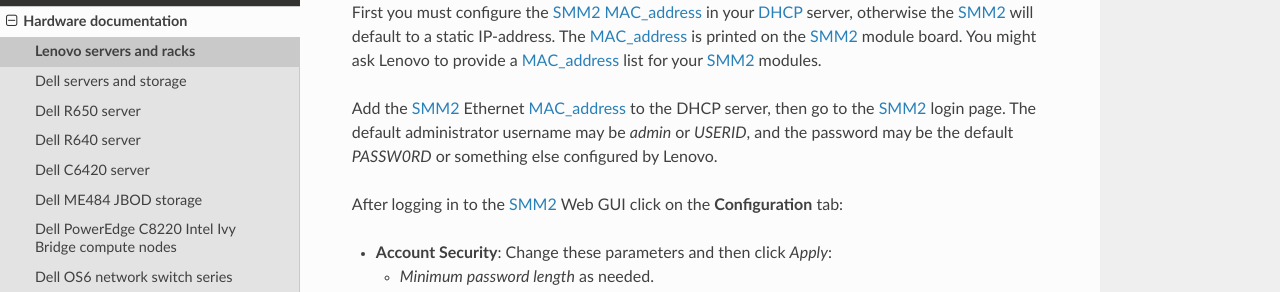
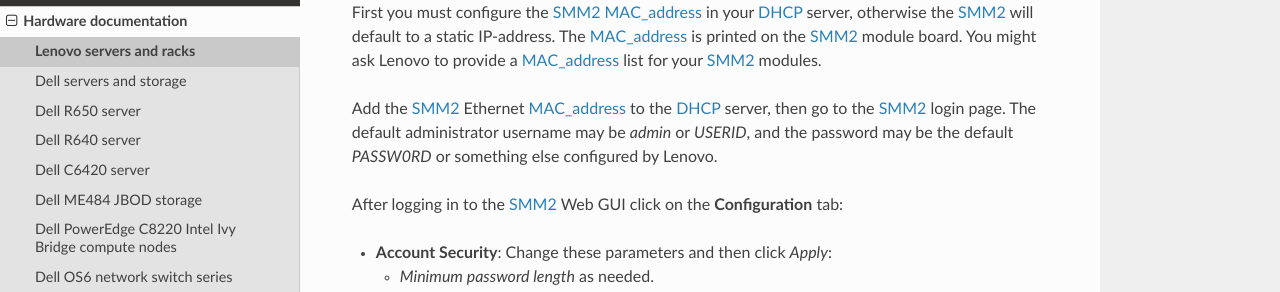
Before and after one commit to OleHolmNielsen/ITwiki, a Sphinx documentation site: the page built from docs/Lenovo_DW612S.rst, in a window 1280 px wide and 900 px high, scrolled down 812 px. Shown: the part 159-451 px from the top of the window. Built offline with Sphinx 7.4.7 and the Read the Docs theme 3.1.0, drawn with Linux system fonts in a browser that asks for light colours.

Commit message:
Minor edit

```diff
--- a/docs/Lenovo_DW612S.rst
+++ b/docs/Lenovo_DW612S.rst
@@ -44,7 +44,7 @@
 The MAC_address_ is printed on the SMM2_ module board.
 You might ask Lenovo to provide a MAC_address_ list for your SMM2_ modules.
 
-Add the SMM2_ Ethernet MAC_address_ to the DHCP server, then go to the SMM2_ login page.
+Add the SMM2_ Ethernet MAC_address_ to the DHCP_ server, then go to the SMM2_ login page.
 The default administrator username may be *admin* or *USERID*,
 and the password may be the default *PASSW0RD* or something else configured by Lenovo.
 
```
